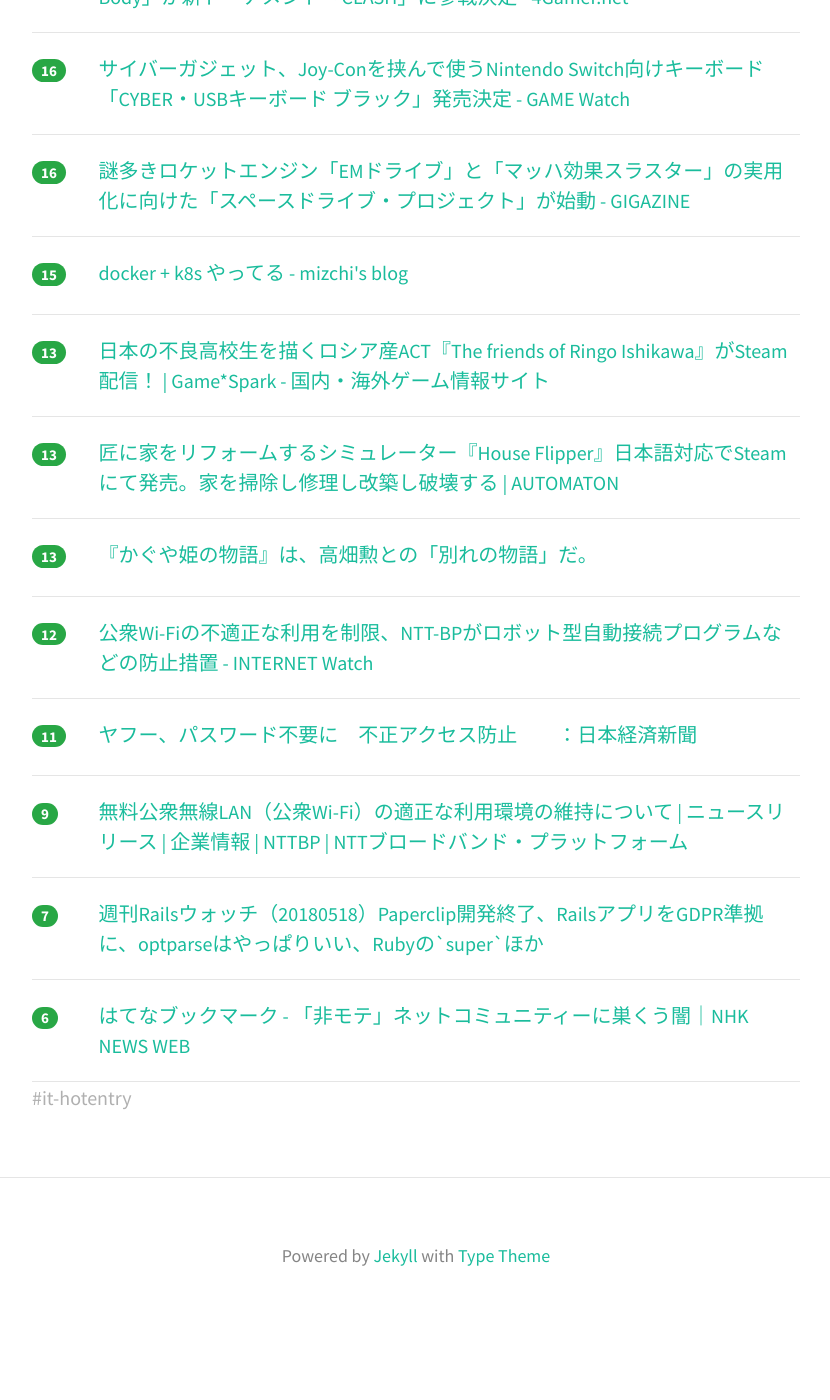
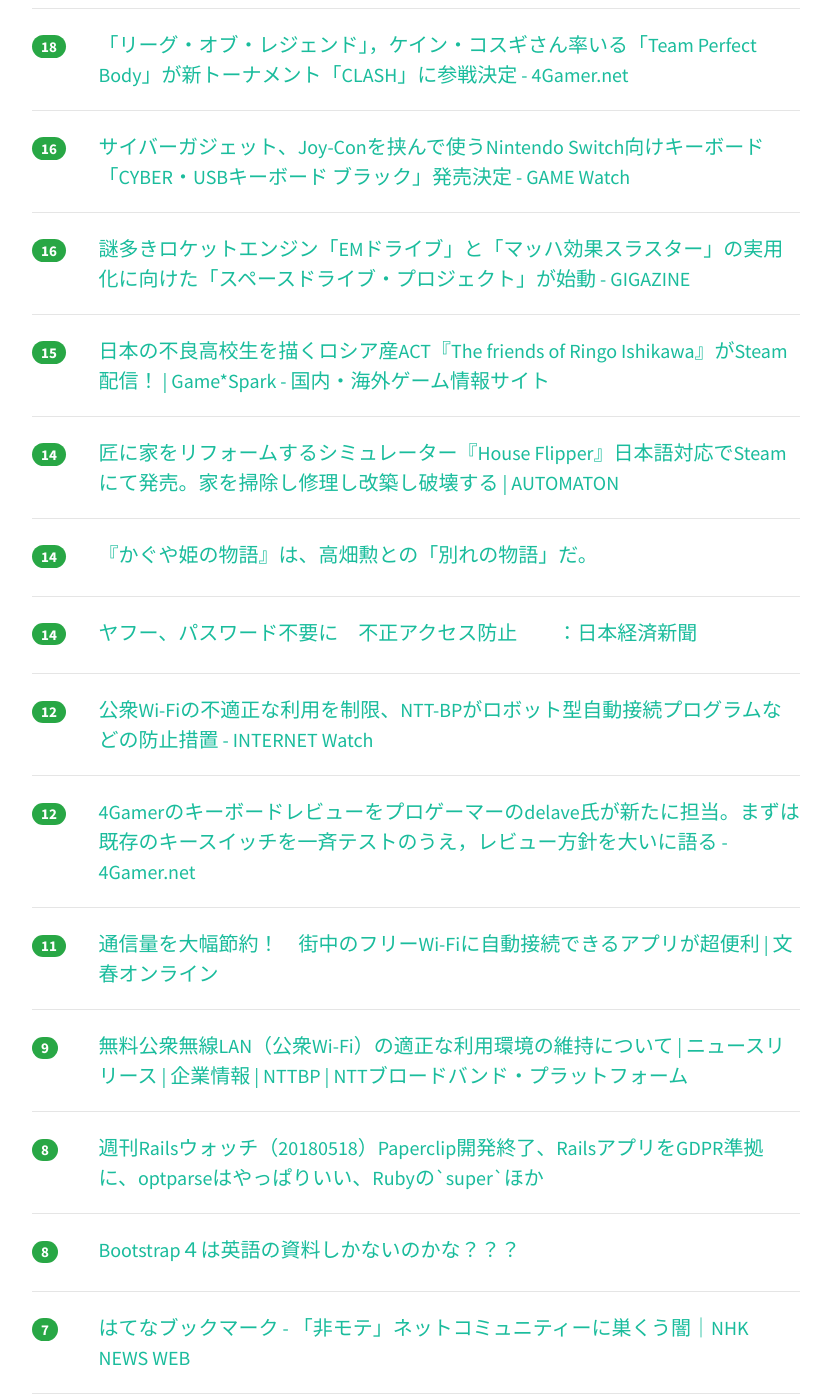
Before and after one commit to yatta47/hatena-matome-site, a Jekyll site: the page built from _posts/2018-05-19-hatena.md, in a window 1280 px wide and 1400 px high, scrolled down 982 px. Shown: the whole window, without its empty margins (224-1054 px from the left). Built offline with Jekyll 4.4.1, drawn with Linux system fonts in a browser that asks for light colours; nearby versions of some CDN libraries; before the commit the page ends 2315 px from its top, so only the background shows below that; some of the changed text lies outside the part shown.

Commit message:
Updated 2018-05-19

```diff
--- a/_posts/2018-05-19-hatena.md
+++ b/_posts/2018-05-19-hatena.md
@@ -1,43 +1,48 @@
 ---
 layout: post
 title:  "2018-05-19 はてぶIT"
-date:   2018-05-19 08:03:04
+date:   2018-05-19 09:03:28
 tags: [it-hotentry]
 ---
-18 件のデータあり
+21 件のデータあり
 
 <hr><div class="row">
-<div class="col-1"><span class="badge badge-pill badge-success h2">48</span></div>
+<div class="col-1"><span class="badge badge-pill badge-success h2">59</span></div>
 <div class="col-11"><a href='https://qiita.com/mikesorae/items/ff8192fb9cf106262dbf' target='_blank'>やはりお前たちのRepositoryは間違っている</a></div>
 </div>
 <hr>
 <div class="row">
-<div class="col-1"><span class="badge badge-pill badge-success h2">33</span></div>
+<div class="col-1"><span class="badge badge-pill badge-success h2">34</span></div>
 <div class="col-11"><a href='https://togetter.com/li/1227538' target='_blank'>「編集の赤字」と「校正・校閲の赤字」は違う - Togetter</a></div>
 </div>
 <hr>
 <div class="row">
-<div class="col-1"><span class="badge badge-pill badge-success h2">24</span></div>
+<div class="col-1"><span class="badge badge-pill badge-success h2">26</span></div>
 <div class="col-11"><a href='https://gigazine.net/news/20180518-chrome-security-indicators/' target='_blank'>GoogleがChromeから将来的にHTTPS接続時の「保護された通信」という表示を排除する方針を発表 - GIGAZINE</a></div>
 </div>
 <hr>
 <div class="row">
-<div class="col-1"><span class="badge badge-pill badge-success h2">22</span></div>
+<div class="col-1"><span class="badge badge-pill badge-success h2">24</span></div>
 <div class="col-11"><a href='https://speakerdeck.com/matsumoto_r/httprikuesutodan-wei-dekontenawozai-pei-zhi-surujia-xiang-hua-ji-pan-falsegao-su-nasukeziyuringushou-fa' target='_blank'>HTTPリクエスト単位でコンテナを再配置する仮想化基盤の高速なスケジューリング手法 // Speaker Deck</a></div>
 </div>
 <hr>
 <div class="row">
-<div class="col-1"><span class="badge badge-pill badge-success h2">17</span></div>
+<div class="col-1"><span class="badge badge-pill badge-success h2">21</span></div>
+<div class="col-11"><a href='http://mizchi.hatenablog.com/entry/2018/05/18/235509' target='_blank'>docker + k8s やってる - mizchi's blog</a></div>
+</div>
+<hr>
+<div class="row">
+<div class="col-1"><span class="badge badge-pill badge-success h2">20</span></div>
+<div class="col-11"><a href='http://www.itmedia.co.jp/mobile/articles/1805/18/news140.html' target='_blank'>mineoの「通信の最適化」、2018年9月末に解除が可能に　プレミアムコースの返金も - ITmedia Mobile</a></div>
+</div>
+<hr>
+<div class="row">
+<div class="col-1"><span class="badge badge-pill badge-success h2">18</span></div>
 <div class="col-11"><a href='https://kumak1.hatenablog.com/entry/2018/05/18/181347' target='_blank'>Fabric2 へ移行した際の雑Tips - kumak1’s blog</a></div>
 </div>
 <hr>
 <div class="row">
-<div class="col-1"><span class="badge badge-pill badge-success h2">17</span></div>
-<div class="col-11"><a href='http://www.itmedia.co.jp/mobile/articles/1805/18/news140.html' target='_blank'>mineoの「通信の最適化」、2018年9月末に解除が可能に　プレミアムコースの返金も - ITmedia Mobile</a></div>
-</div>
-<hr>
-<div class="row">
-<div class="col-1"><span class="badge badge-pill badge-success h2">17</span></div>
+<div class="col-1"><span class="badge badge-pill badge-success h2">18</span></div>
 <div class="col-11"><a href='http://www.4gamer.net/games/073/G007372/20180518054/' target='_blank'>「リーグ・オブ・レジェンド」，ケイン・コスギさん率いる「Team Perfect Body」が新トーナメント「CLASH」に参戦決定 - 4Gamer.net</a></div>
 </div>
 <hr>
@@ -53,22 +58,22 @@ tags: [it-hotentry]
 <hr>
 <div class="row">
 <div class="col-1"><span class="badge badge-pill badge-success h2">15</span></div>
-<div class="col-11"><a href='http://mizchi.hatenablog.com/entry/2018/05/18/235509' target='_blank'>docker + k8s やってる - mizchi's blog</a></div>
-</div>
-<hr>
-<div class="row">
-<div class="col-1"><span class="badge badge-pill badge-success h2">13</span></div>
 <div class="col-11"><a href='https://www.gamespark.jp/article/2018/05/18/80886.html' target='_blank'>日本の不良高校生を描くロシア産ACT『The friends of Ringo Ishikawa』がSteam配信！ | Game*Spark - 国内・海外ゲーム情報サイト</a></div>
 </div>
 <hr>
 <div class="row">
-<div class="col-1"><span class="badge badge-pill badge-success h2">13</span></div>
+<div class="col-1"><span class="badge badge-pill badge-success h2">14</span></div>
 <div class="col-11"><a href='http://jp.automaton.am/articles/newsjp/20180518-68136/' target='_blank'>匠に家をリフォームするシミュレーター『House Flipper』日本語対応でSteamにて発売。家を掃除し修理し改築し破壊する | AUTOMATON</a></div>
 </div>
 <hr>
 <div class="row">
-<div class="col-1"><span class="badge badge-pill badge-success h2">13</span></div>
+<div class="col-1"><span class="badge badge-pill badge-success h2">14</span></div>
 <div class="col-11"><a href='https://www.huffingtonpost.jp/2018/05/18/the-tale-of-the-princess-kaguya_a_23437690/' target='_blank'>『かぐや姫の物語』は、高畑勲との「別れの物語」だ。</a></div>
+</div>
+<hr>
+<div class="row">
+<div class="col-1"><span class="badge badge-pill badge-success h2">14</span></div>
+<div class="col-11"><a href='https://www.nikkei.com/article/DGXMZO30694840Y8A510C1X30000/' target='_blank'>ヤフー、パスワード不要に　不正アクセス防止　　：日本経済新聞</a></div>
 </div>
 <hr>
 <div class="row">
@@ -77,8 +82,13 @@ tags: [it-hotentry]
 </div>
 <hr>
 <div class="row">
+<div class="col-1"><span class="badge badge-pill badge-success h2">12</span></div>
+<div class="col-11"><a href='http://www.4gamer.net/games/999/G999902/20180516115/' target='_blank'>4Gamerのキーボードレビューをプロゲーマーのdelave氏が新たに担当。まずは既存のキースイッチを一斉テストのうえ，レビュー方針を大いに語る - 4Gamer.net</a></div>
+</div>
+<hr>
+<div class="row">
 <div class="col-1"><span class="badge badge-pill badge-success h2">11</span></div>
-<div class="col-11"><a href='https://www.nikkei.com/article/DGXMZO30694840Y8A510C1X30000/' target='_blank'>ヤフー、パスワード不要に　不正アクセス防止　　：日本経済新聞</a></div>
+<div class="col-11"><a href='http://bunshun.jp/articles/-/7395' target='_blank'>通信量を大幅節約！　街中のフリーWi-Fiに自動接続できるアプリが超便利 | 文春オンライン</a></div>
 </div>
 <hr>
 <div class="row">
@@ -87,12 +97,17 @@ tags: [it-hotentry]
 </div>
 <hr>
 <div class="row">
-<div class="col-1"><span class="badge badge-pill badge-success h2">7</span></div>
+<div class="col-1"><span class="badge badge-pill badge-success h2">8</span></div>
 <div class="col-11"><a href='https://techracho.bpsinc.jp/hachi8833/2018_05_18/56549' target='_blank'>週刊Railsウォッチ（20180518）Paperclip開発終了、RailsアプリをGDPR準拠に、optparseはやっぱりいい、Rubyの`super`ほか</a></div>
 </div>
 <hr>
 <div class="row">
-<div class="col-1"><span class="badge badge-pill badge-success h2">6</span></div>
+<div class="col-1"><span class="badge badge-pill badge-success h2">8</span></div>
+<div class="col-11"><a href='https://qiita.com/moitaro/items/f996eacbe8770209b6b1' target='_blank'>Bootstrap４は英語の資料しかないのかな？？？</a></div>
+</div>
+<hr>
+<div class="row">
+<div class="col-1"><span class="badge badge-pill badge-success h2">7</span></div>
 <div class="col-11"><a href='http://b.hatena.ne.jp/entry/s/www3.nhk.or.jp/news/web_tokushu/2018_0518.html' target='_blank'>はてなブックマーク - 「非モテ」ネットコミュニティーに巣くう闇｜NHK NEWS WEB</a></div>
 </div>
 <hr>
```
